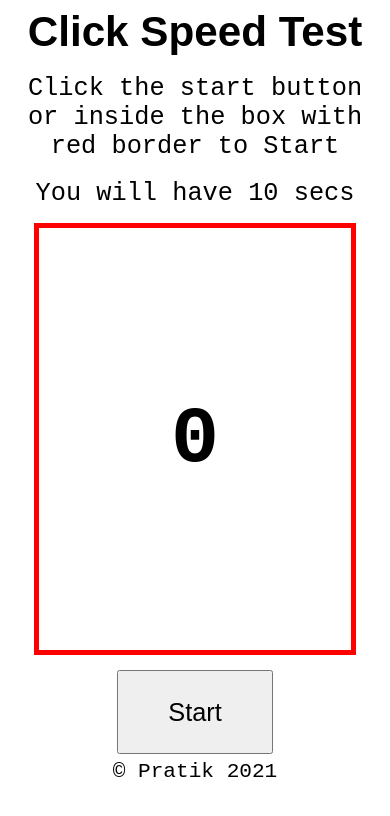
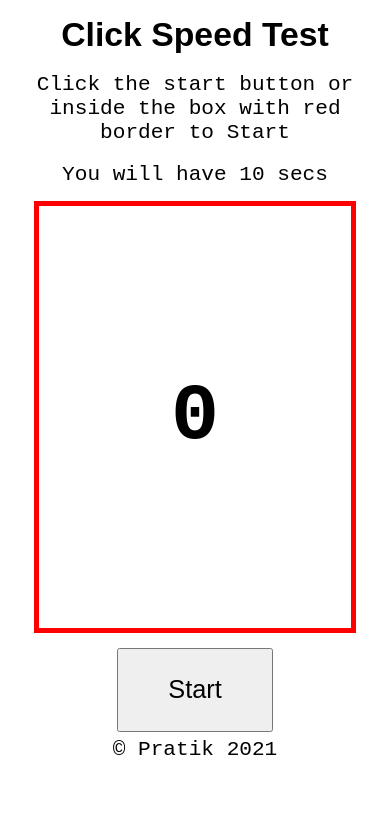
Before and after one commit to PratikAmatya/Click-Speed-Test, a plain HTML site: page index.html in a window 390 px wide. Drawn offline with Linux system fonts and the light colour scheme.

Commit message:
Changes in css file

```diff
--- a/style.css
+++ b/style.css
@@ -23,7 +23,6 @@ body {
 .info {
 	/* font-family: Arial, Helvetica, sans-serif; */
 	font-family: 'Courier New', Courier, monospace;
-
 	font-size: 3vh;
 	text-align: center;
 	font-weight: 50;
@@ -71,4 +70,10 @@ body {
 		height: 10vh;
 		width: 40vw;
 	}
+	.title {
+		font-size: 4vh;
+	}
+	.info {
+		font-size: 2.5vh;
+	}
 }
```
